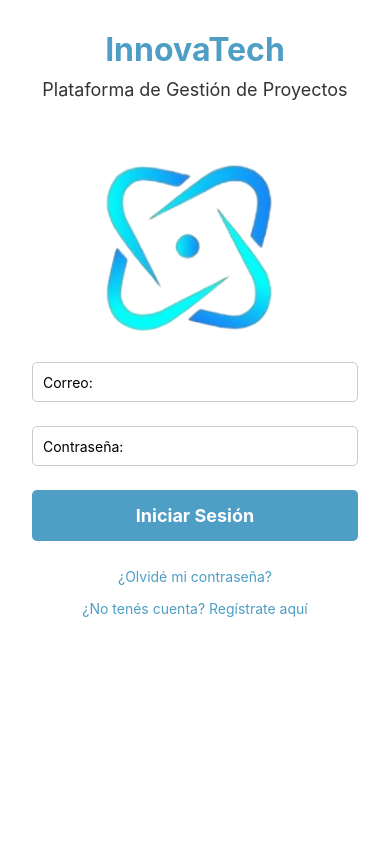
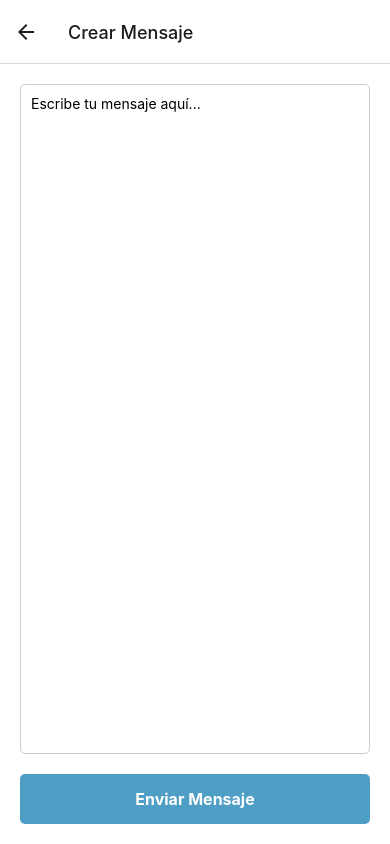
Before and after one commit to unpluggedREVAN/AP-Innovatech, a React Native app in the folder android_proj/innovatech2/: screen /CrearMensajePublicacion in a window 390 px wide. Built offline with nearby package versions, Linux system fonts and the light colour scheme.

Commit message:
update: crear mensajes screen added

```diff
--- a/android_proj/innovatech2/App.js
+++ b/android_proj/innovatech2/App.js
@@ -25,6 +25,8 @@ import CrearReunionScreen from './CrearReunionScreen';
 import ForosScreen from './ForosScreen';
 import PublicacionDetailsScreen from './PublicacionDetailsScreen';
 import CrearPublicacionScreen from './CrearPublicacionScreen';
+import CrearMensajePublicacionScreen from './CrearMensajePublicacionScreen';
+
 
 const Stack = createNativeStackNavigator();
 const Tab = createBottomTabNavigator();
@@ -128,6 +130,11 @@ export default function App() {
           options={{ title: 'Foro' }}
         />
         <Stack.Screen name="CrearPublicacion" component={CrearPublicacionScreen} />
+        <Stack.Screen
+          name="CrearMensajePublicacion"
+          component={CrearMensajePublicacionScreen}
+          options={{ title: 'Crear Mensaje' }}
+        />
         {/* aquí vamos agregando pantallas */}
       </Stack.Navigator>
     </NavigationContainer>
--- /dev/null
+++ b/android_proj/innovatech2/CrearMensajePublicacionScreen.js
@@ -0,0 +1,60 @@
+// CrearMensajePublicacion.js
+import React, { useState } from 'react';
+import { View, TextInput, StyleSheet, TouchableOpacity, Text } from 'react-native';
+
+const CrearMensajePublicacionScreen = ({ navigation }) => {
+  const [mensaje, setMensaje] = useState('');
+
+  const handleEnviarMensaje = () => {
+    console.log('Mensaje enviado:', mensaje);
+    // Aquí puedes agregar la lógica para enviar el mensaje a la base de datos o API
+    // Después de enviar el mensaje, puedes volver a la pantalla anterior o manejar la navegación como prefieras
+    navigation.goBack();
+  };
+
+  return (
+    <View style={styles.container}>
+      <TextInput
+        style={styles.textInput}
+        multiline
+        numberOfLines={10}
+        placeholder="Escribe tu mensaje aquí..."
+        value={mensaje}
+        onChangeText={setMensaje}
+      />
+      <TouchableOpacity style={styles.botonEnviar} onPress={handleEnviarMensaje}>
+        <Text style={styles.botonEnviarTexto}>Enviar Mensaje</Text>
+      </TouchableOpacity>
+    </View>
+  );
+};
+
+const styles = StyleSheet.create({
+  container: {
+    flex: 1,
+    padding: 20,
+    backgroundColor: '#fff',
+  },
+  textInput: {
+    flex: 1,
+    borderWidth: 1,
+    borderColor: '#ccc',
+    borderRadius: 5,
+    padding: 10,
+    marginBottom: 20,
+    textAlignVertical: 'top', // Asegúrate de que el texto comience desde la parte superior
+  },
+  botonEnviar: {
+    backgroundColor: '#4e9ec5',
+    padding: 15,
+    borderRadius: 5,
+    alignItems: 'center',
+  },
+  botonEnviarTexto: {
+    color: '#fff',
+    fontSize: 16,
+    fontWeight: 'bold',
+  },
+});
+
+export default CrearMensajePublicacionScreen;
--- a/android_proj/innovatech2/PublicacionDetailsScreen.js
+++ b/android_proj/innovatech2/PublicacionDetailsScreen.js
@@ -1,20 +1,31 @@
 import React from 'react';
-import { View, Text, StyleSheet, ScrollView } from 'react-native';
+import { View, Text, StyleSheet, ScrollView, TouchableOpacity } from 'react-native';
 
-const PublicacionDetailsScreen = ({ route }) => {
+const PublicacionDetailsScreen = ({ route, navigation }) => {
   const { publicacion } = route.params;
+
+  const handleCrearMensaje = () => {
+    console.log('Botón Crear Mensaje presionado');
+    // Aquí puedes agregar la lógica para navegar a la pantalla de creación de mensaje o cualquier otra funcionalidad deseada.
+  };
 
   return (
     <ScrollView contentContainerStyle={styles.container}>
       <Text style={styles.title}>Tema: {publicacion.titulo}</Text>
       <Text style={styles.detail}>Tipo: {publicacion.tipo}</Text>
       <Text style={styles.detail}>Mensajes:</Text>
-      {/* Se comprueba que publicacion.mensajes es un array antes de mapearlo */}
       {Array.isArray(publicacion.mensajes) && publicacion.mensajes.map((mensaje, index) => (
         <Text key={index} style={styles.mensaje}>
           {mensaje.contenido} - {mensaje.autor}
         </Text>
       ))}
+      <TouchableOpacity
+        style={styles.crearMensajeButton}
+        onPress={() => navigation.navigate('CrearMensajePublicacion')}
+      >
+        <Text style={styles.crearMensajeButtonText}>Crear Mensaje</Text>
+      </TouchableOpacity>
+
     </ScrollView>
   );
 };
@@ -37,6 +48,30 @@ const styles = StyleSheet.create({
     marginBottom: 5,
     paddingLeft: 10,
   },
+  botonCrearMensaje: {
+    backgroundColor: '#4e9ec5',
+    padding: 10,
+    borderRadius: 5,
+    marginTop: 20,
+    alignItems: 'center',
+  },
+  botonCrearMensajeTexto: {
+    color: '#fff',
+    fontSize: 16,
+    fontWeight: 'bold',
+  },
+  crearMensajeButton: {
+    backgroundColor: '#4CAF50', // O cualquier otro color que prefieras
+    padding: 10,
+    borderRadius: 5,
+    marginTop: 20,
+    alignItems: 'center',
+  },
+  crearMensajeButtonText: {
+    color: '#FFFFFF', // Color del texto
+    fontSize: 16,
+    fontWeight: 'bold',
+  },
 });
 
 export default PublicacionDetailsScreen;
```
